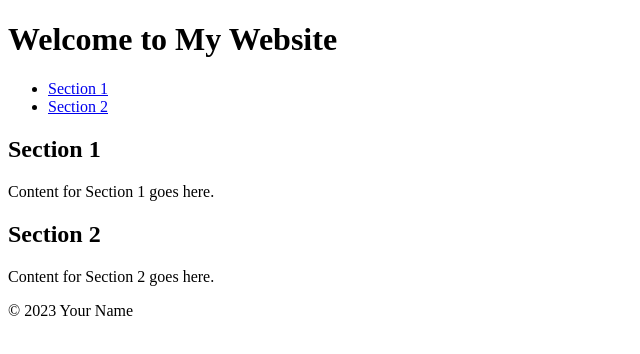
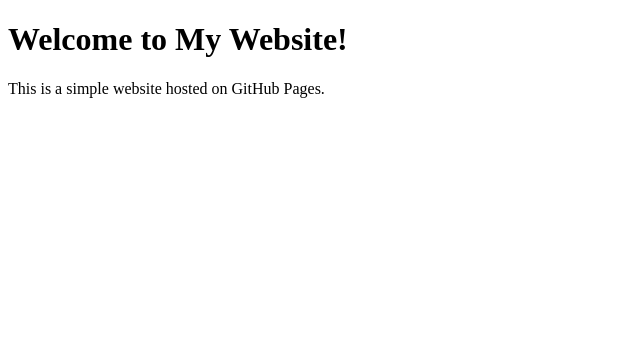
Before and after one commit to timinsolanki/timinsolanki.github.io, a plain HTML site: page index.html in a window 1280 px wide. Shown: the whole page, without its empty margins (0-640 px from the left). Drawn offline with Linux system fonts and the light colour scheme.

Commit message:
Update index.html

```diff
--- a/index.html
+++ b/index.html
@@ -4,38 +4,9 @@
     <meta charset="UTF-8">
     <meta name="viewport" content="width=device-width, initial-scale=1.0">
     <title>My Website</title>
-    <style>
-        /* Add your CSS styles here */
-    </style>
 </head>
 <body>
-    <header>
-        <h1>Welcome to My Website</h1>
-    </header>
-
-    <nav>
-        <ul>
-            <li><a href="#section1">Section 1</a></li>
-            <li><a href="#section2">Section 2</a></li>
-            <!-- Add more navigation items as needed -->
-        </ul>
-    </nav>
-
-    <main>
-        <section id="section1">
-            <h2>Section 1</h2>
-            <p>Content for Section 1 goes here.</p>
-        </section>
-
-        <section id="section2">
-            <h2>Section 2</h2>
-            <p>Content for Section 2 goes here.</p>
-        </section>
-        <!-- Add more sections as needed -->
-    </main>
-
-    <footer>
-        <p>&copy; 2023 Your Name</p>
-    </footer>
+    <h1>Welcome to My Website!</h1>
+    <p>This is a simple website hosted on GitHub Pages.</p>
 </body>
 </html>
```
